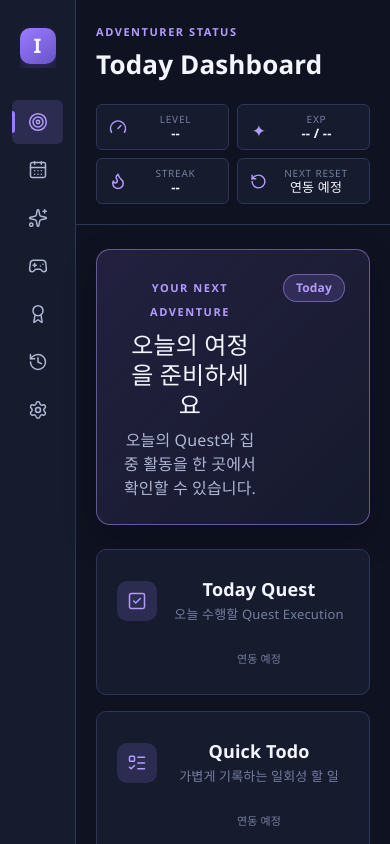
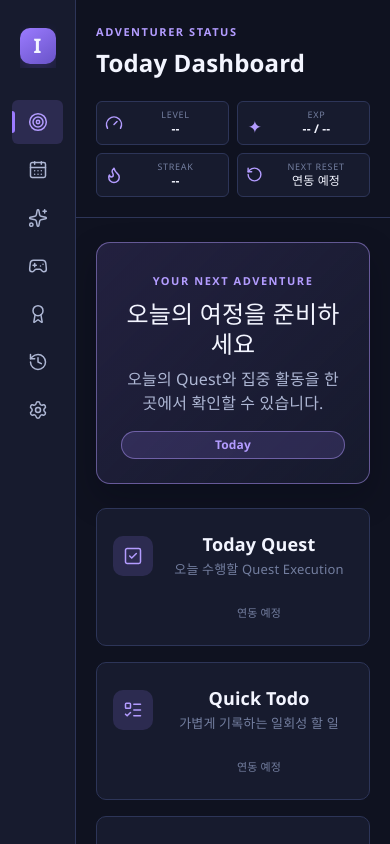
Before and after one commit to jeongseockhyeon/ilque, a React (Vite) app in the folder ilque-fe/: page / in a window 390 px wide. Shown: the top 844 px of the page. Built offline with nearby package versions, Linux system fonts and the light colour scheme.

Commit message:
feat(fe): #18 공통 레이아웃 반응형 스타일 보완

```diff
--- a/ilque-fe/src/App.css
+++ b/ilque-fe/src/App.css
@@ -10,6 +10,7 @@
   flex-direction: column;
   min-width: 0;
   min-height: 100svh;
+  overflow: auto;
 }
 
 .app-shell__body {
--- a/ilque-fe/src/components/features/dashboard/DashboardPlaceholder.css
+++ b/ilque-fe/src/components/features/dashboard/DashboardPlaceholder.css
@@ -134,3 +134,14 @@
     grid-column: 2;
   }
 }
+
+@media (max-width: 480px) {
+  .dashboard-placeholder__intro {
+    display: grid;
+    gap: var(--space-4);
+  }
+
+  .dashboard-placeholder__card {
+    padding: var(--space-4);
+  }
+}
--- a/ilque-fe/src/components/layout/Header.css
+++ b/ilque-fe/src/components/layout/Header.css
@@ -98,3 +98,21 @@
     min-width: 0;
   }
 }
+
+@media (max-width: 480px) {
+  .app-header__title-group h1 {
+    font-size: 24px;
+  }
+
+  .app-header__stat {
+    padding: var(--space-2);
+  }
+
+  .app-header__stat-label {
+    font-size: 9px;
+  }
+
+  .app-header__stat strong {
+    font-size: 12px;
+  }
+}
```
